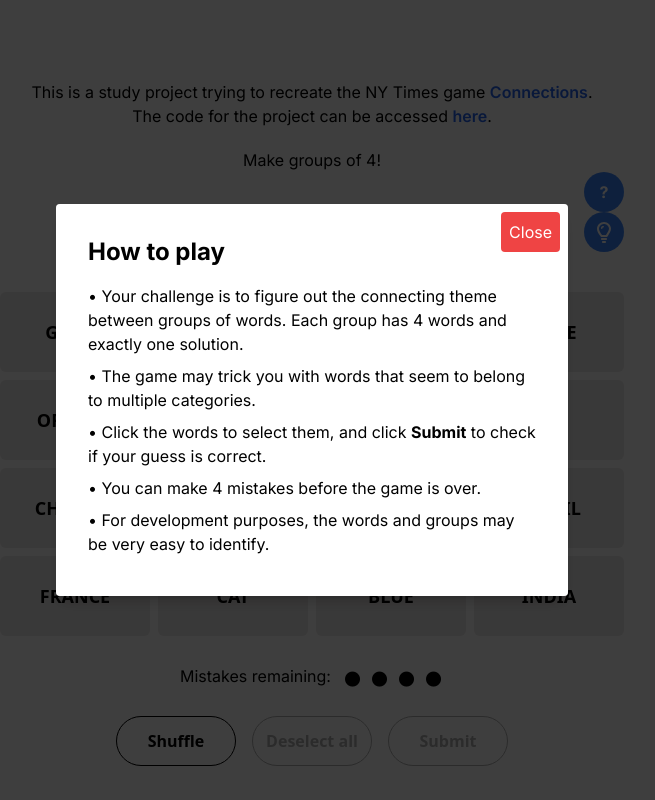
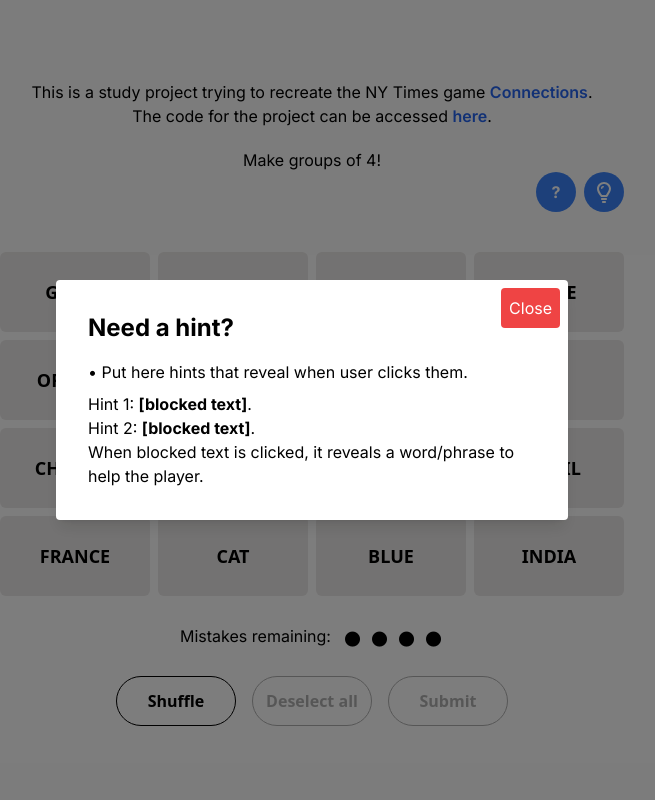
Before and after one commit to feliperost/connections, a Next.js app: page / in a window 1280 px wide. Both pictures are taken after a click on the button 932 px from the left and 192 px from the top of the page. Shown: the whole page, without its empty margins (328-983 px from the left). Built offline with nearby package versions, Linux system fonts and the light colour scheme.

Commit message:
feat: hint modal basic functionality

```diff
--- a/app/components/HelpModal.tsx
+++ b/app/components/HelpModal.tsx
@@ -1,15 +1,15 @@
 "use client";
 
 interface HelpModalProps {
-  closeModal: () => void;
+  closeHelp: () => void;
 }
 
-const HelpModal = ({ closeModal }: HelpModalProps)  => {
+const HelpModal = ({ closeHelp }: HelpModalProps)  => {
 
     const handleClickOutside = (event: React.MouseEvent<HTMLDivElement, MouseEvent>) => {
         // checks for outside click to close modal
         if (event.target === event.currentTarget) {
-          closeModal();
+          closeHelp();
         }
       };
 
@@ -23,7 +23,7 @@ const HelpModal = ({ closeModal }: HelpModalProps)  => {
             <p className="mb-2">• Click the words to select them, and click <b>Submit</b> to check if your guess is correct.</p>
             <p className="mb-2">• You can make 4 mistakes before the game is over.</p>
             <p className="mb-2">• For development purposes, the words and groups may be very easy to identify.</p>
-            <button onClick={closeModal} className="p-2 bg-red-500 hover:bg-red-400 text-white rounded absolute top-2 right-2">Close</button>
+            <button onClick={closeHelp} className="p-2 bg-red-500 hover:bg-red-400 text-white rounded absolute top-2 right-2">Close</button>
             </div>
         </div>
     </div>
--- /dev/null
+++ b/app/components/HintModal.tsx
@@ -0,0 +1,35 @@
+"use client";
+
+interface HintModalProps {
+  closeHint: () => void;
+}
+
+const HintModal = ({ closeHint }: HintModalProps)  => {
+
+    const handleClickOutside = (event: React.MouseEvent<HTMLDivElement, MouseEvent>) => {
+        // checks for outside click to close modal
+        if (event.target === event.currentTarget) {
+            closeHint();
+        }
+      };
+
+  return (
+    <div className="fade-in">
+        <div className="fixed inset-0 flex items-center justify-center bg-black bg-opacity-50 z-50" onClick={handleClickOutside}>
+            <div className="bg-white p-8 rounded shadow-lg max-w-lg w-full relative">
+            <h2 className="text-2xl font-bold mb-4">Need a hint?</h2>
+            <p className="mb-2">• Put here hints that reveal when user clicks them.</p>
+            <p>Hint 1: <b>[blocked text]</b>. </p>
+            <p>Hint 2: <b>[blocked text]</b>. </p>
+
+
+            <p>When blocked text is clicked, it reveals a word/phrase to help the player.</p>
+
+            <button onClick={closeHint} className="p-2 bg-red-500 hover:bg-red-400 text-white rounded absolute top-2 right-2">Close</button>
+            </div>
+        </div>
+    </div>
+    );
+};
+
+export default HintModal;
--- a/app/page.tsx
+++ b/app/page.tsx
@@ -1,6 +1,7 @@
 "use client";
 import WordBox from "./components/WordBox";
 import HelpModal from "./components/HelpModal";
+import HintModal from "./components/HintModal";
 import useLogic from "./components/useLogic";
 import { useState, useEffect } from "react";
 import Image from "next/image";
@@ -178,15 +179,22 @@ export default function Home() {
     }
   };
 
-  // state that controls help modal visibility
-  const [isHelpVisible, setIsModalVisible] = useState(false);
+  // states that controls help and hint modals visibility
+  const [isHelpVisible, setIsHelpVisible] = useState(false);
+  const [isHintVisible, setIsHintVisible] = useState(false);
 
-  const openModal = () => {
-    setIsModalVisible(true);
+  const openHelp = () => {
+    setIsHelpVisible(true);
+  }
+  const openHint = () => {
+    setIsHintVisible(true);
   }
 
-  const closeModal = () => {
-    setIsModalVisible(false);
+  const closeHelp = () => {
+    setIsHelpVisible(false);
+  };
+  const closeHint = () => {
+    setIsHintVisible(false);
   };
 
   return (
@@ -201,12 +209,16 @@ export default function Home() {
 
         <div className="flex flex-col items-center w-[624px] mt-5">
           <p>Make groups of 4!</p>
-          <div className="self-end relative place-content-end">
-            <button onClick={openModal} className="top-0 right-0 p-2 ml-2 w-[40px] rounded-full bg-blue-500 text-white font-bold hover:bg-blue-400 transition">?</button>
-            {isHelpVisible && <HelpModal closeModal={closeModal} />}
+          <div className="flex self-end relative place-content-end">
+            <button onClick={openHelp} className="top-0 right-0 p-2 ml-2 w-[40px] rounded-full bg-blue-500 text-white font-bold hover:bg-blue-400 transition">
+              ?
+            </button>
+            {isHelpVisible && <HelpModal closeHelp={closeHelp} />}
 
-            <button onClick={openModal} className="top-0 right-0 p-2 ml-2 w-[40px] rounded-full bg-blue-500 text-white font-bold hover:bg-blue-400 transition"> <Image src={lampIcon} alt="Hint button"/> </button>
-            {isHelpVisible && <HelpModal closeModal={closeModal} />}
+            <button onClick={openHint} className="top-0 right-0 p-2 ml-2 w-[40px] rounded-full bg-blue-500 text-white font-bold hover:bg-blue-400 transition">
+              <Image src={lampIcon} alt="Hint button"/>
+            </button>
+            {isHintVisible && <HintModal closeHint={closeHint} />}
           </div>
         </div>
 
```
